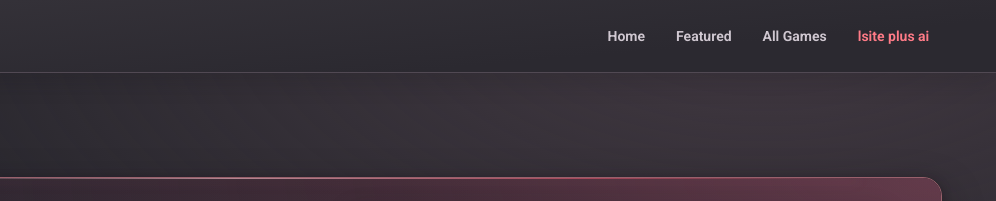
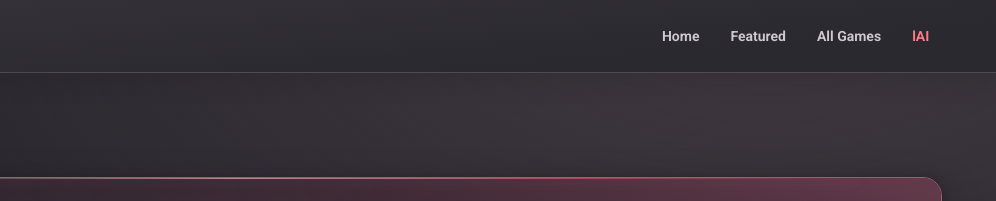
Before and after one commit to cheeseburgerer1/lsite-plus, a plain HTML site: page index.html in a window 1280 px wide. Shown: the top 201 px of the page, 284-1280 px from the left. Drawn offline with Linux system fonts and the light colour scheme.

Commit message:
Link arcade navigation to lAI chat

```diff
--- a/index.html
+++ b/index.html
@@ -20,7 +20,7 @@
         <a href="#top">Home</a>
         <a href="#featured">Featured</a>
         <a href="#games">All Games</a>
-        <a class="nav-ai" href="https://lsite-plus-ai.onrender.com/">lsite plus ai</a>
+        <a class="nav-ai" href="https://lsite-plus-ai.onrender.com/chat.html">lAI</a>
       </nav>
     </div>
   </header>
```
